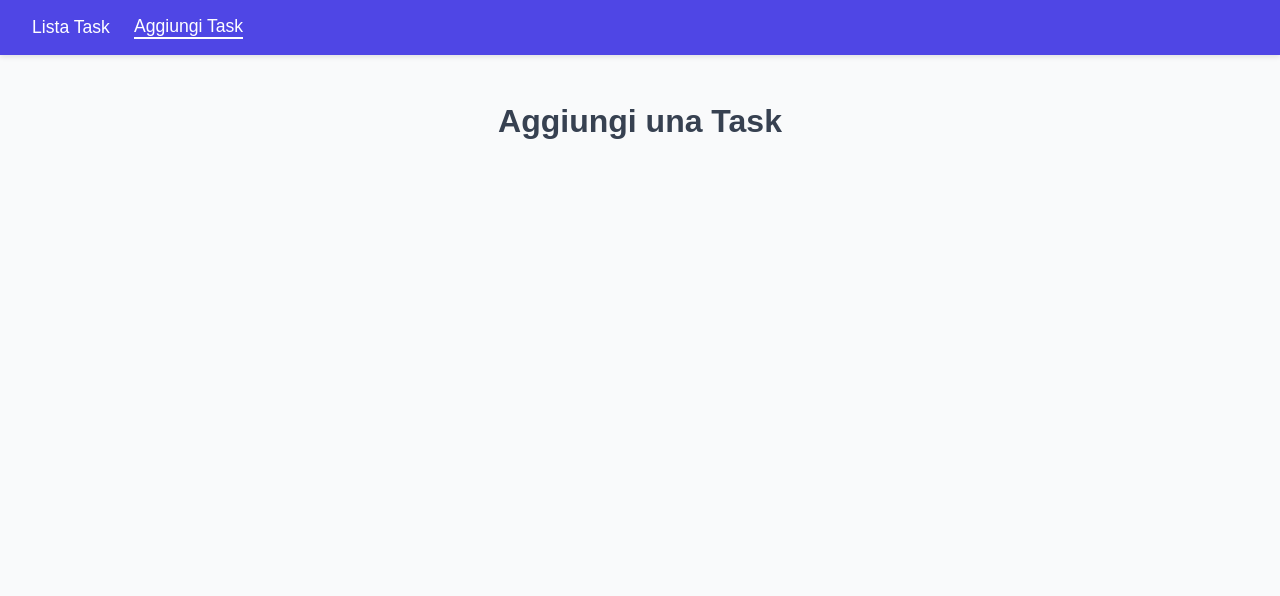
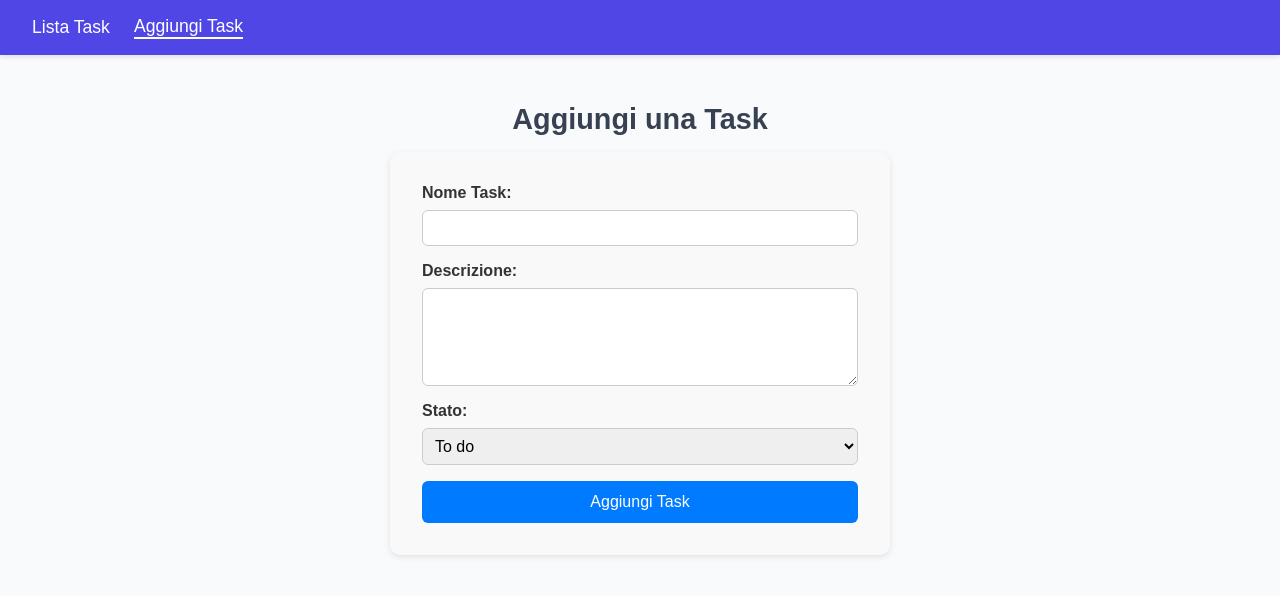
Before and after one commit to daviderigamonti1/ex-react-task-manager, a React (Vite) app in the folder react-task-manager-front/: page /add in a window 1280 px wide. Shown: the top 596 px of the page. Built offline with nearby package versions, Linux system fonts and the light colour scheme; no server answers.

Commit message:
Milestone 5

```diff
--- a/react-task-manager-front/src/index.css
+++ b/react-task-manager-front/src/index.css
@@ -50,14 +50,11 @@ table {
   overflow: hidden;
 }
 
-/* Intestazione della tabella */
 thead {
   background-color: #4f46e5;
-  /* Viola */
   color: white;
 }
 
-/* Celle dell'intestazione */
 th {
   padding: 1rem;
   text-align: center;
@@ -65,22 +62,18 @@ th {
   letter-spacing: 0.5px;
 }
 
-/* Corpo della tabella */
 tbody tr {
   transition: background-color 0.3s ease;
 }
 
-/* Righe alternate */
 tbody tr:nth-child(even) {
   background-color: #f9fafb;
 }
 
-/* Hover sulla riga */
 tbody tr:hover {
   background-color: #e0e7ff;
 }
 
-/* Celle del corpo */
 td {
   padding: 1rem;
   text-align: center;
@@ -88,7 +81,68 @@ td {
   font-size: 0.95rem;
 }
 
-/* Emoji "✅" o "❌" */
-td:last-child {
-  font-size: 1.2rem;
+/* Form */
+
+.form-container {
+  max-width: 500px;
+  margin: 2rem auto;
+  font-family: Arial, sans-serif;
 }
+
+.form-title {
+  text-align: center;
+  font-size: 1.8rem;
+  margin-bottom: 1rem;
+}
+
+.task-form {
+  display: flex;
+  flex-direction: column;
+  gap: 1rem;
+  background-color: #f9f9f9;
+  padding: 2rem;
+  border-radius: 10px;
+  box-shadow: 0 2px 6px rgba(0, 0, 0, 0.1);
+}
+
+.form-label {
+  display: flex;
+  flex-direction: column;
+  font-weight: bold;
+}
+
+.form-input,
+.form-textarea,
+.form-select {
+  margin-top: 0.5rem;
+  padding: 0.5rem;
+  border-radius: 6px;
+  border: 1px solid #ccc;
+  font-size: 1rem;
+}
+
+.form-textarea {
+  resize: vertical;
+  min-height: 80px;
+}
+
+.form-button {
+  padding: 0.75rem;
+  font-size: 1rem;
+  background-color: #007bff;
+  color: white;
+  border: none;
+  border-radius: 6px;
+  cursor: pointer;
+  transition: background-color 0.2s ease-in-out;
+}
+
+.form-button:hover {
+  background-color: #0069d9;
+}
+
+.form-error {
+  color: red;
+  font-size: 0.9rem;
+  margin-top: -0.5rem;
+}
--- a/react-task-manager-front/src/pages/AddTask.jsx
+++ b/react-task-manager-front/src/pages/AddTask.jsx
@@ -1,5 +1,67 @@
+import { useState, useRef, useMemo } from "react";
+
+const symbols = "!@#$%^&*()-_=+[]{}|;:'\",.<>?/`~";
+
 export default function AddTask() {
+    const [taskTitle, setTaskTitle] = useState("");
+    const [error, setError] = useState("");
+
+    const descriptionRef = useRef();
+    const statusRef = useRef();
+
+    const taskTitleError = useMemo(() => {
+        if (!taskTitle.trim())
+            return "Inserire il nome della task."
+        if ([...taskTitle].some(char => symbols.includes(char)))
+            return "Non può contenere simboli."
+        return "";
+    }, [taskTitle]);
+
+    function handleSubmit(e) {
+        e.preventDefault();
+        if (taskTitleError) {
+            setError(taskTitleError);
+            return;
+        }
+
+        const newTask = {
+            title: taskTitle.trim(),
+            description: descriptionRef.current.value,
+            status: statusRef.current.value
+        }
+        console.log(newTask);
+    }
+
     return (
-        <h1>Aggiungi una Task</h1>
+        <div className="form-container">
+            <h1 className="form-title">Aggiungi una Task</h1>
+            <form onSubmit={handleSubmit} className="task-form">
+                <label className="form-label">
+                    Nome Task:
+                    <input
+                        type="text"
+                        value={taskTitle}
+                        onChange={e => setTaskTitle(e.target.value)}
+                        className="form-input"
+                    />
+                </label>
+                {error && (
+                    <p className="form-error">{error}</p>
+                )}
+                <label className="form-label">
+                    Descrizione:
+                    <textarea ref={descriptionRef} className="form-textarea" />
+                </label>
+                <label className="form-label">
+                    Stato:
+                    <select ref={statusRef} defaultValue="To do" className="form-select">
+                        <option value="To do">To do</option>
+                        <option value="Doing">Doing</option>
+                        <option value="Done">Done</option>
+                    </select>
+                </label>
+                <button type="submit" className="form-button">Aggiungi Task</button>
+            </form>
+        </div>
     )
 }
```
